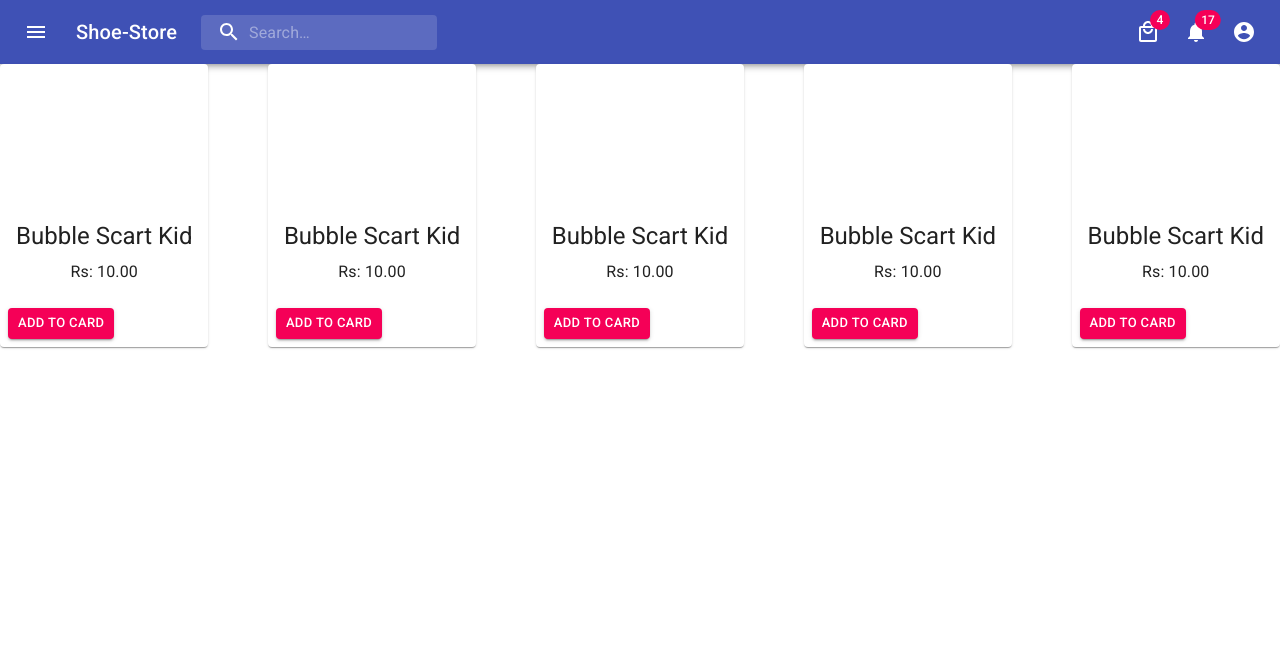
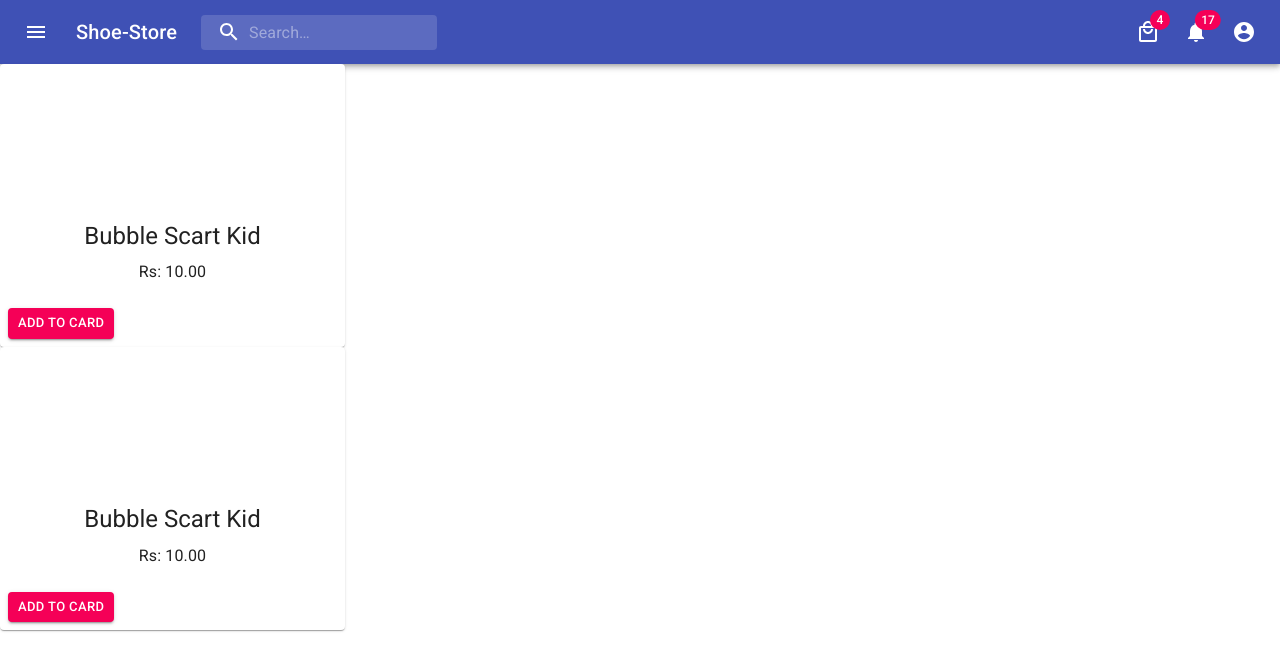
Before and after one commit to BilalHadid/Bootcamp2020-shoe-store, a React (Create React App) app: page / in a window 1280 px wide. Shown: the top 670 px of the page. Built offline with nearby package versions, Linux system fonts and the light colour scheme; the HTML template or start-up script is replaced by a standard one.

Commit message:
Changes Loop

```diff
--- a/src/component/card.js
+++ b/src/component/card.js
@@ -16,25 +16,15 @@ const useStyles = makeStyles({
     height: 140,
   },
   line: {
-    display: "flex",
-    justifyContent: "space-between",
+    display: "grid",
   },
 });
 
 export const Cards = () => {
   const classes = useStyles();
-  const animals = [
-    { id: 1, animal: "Dog" },
-    { id: 2, animal: "Bird" },
-    { id: 3, animal: "Cat" },
-    { id: 4, animal: "Dog" },
-    { id: 5, animal: "Bird" },
-  ];
 
   return (
-    <div className={classes.line}>
-      {animals.map((item) => (
-        <div key={item.id}>
+    <Typography contained="div" className={classes.line}>
       <Card className={classes.root}>
         <CardActionArea>
           <CardMedia
@@ -56,8 +46,28 @@ export const Cards = () => {
           </Button>
         </CardActions>
       </Card>
-        </div>
-      ))}
-    </div>
+      {/* 2nd */}
+      <Card className={classes.root}>
+        <CardActionArea>
+          <CardMedia
+            className={classes.media}
+            image="https://cdn.shopify.com/s/files/1/0143/1552/0054/products/161-9512-b_360x.jpg?
+          v=1586895688"
+            title="Contemplative Reptile"
+          />
+          <CardContent>
+            <Typography gutterBottom variant="h5" component="h2">
+              Bubble Scart Kid
+            </Typography>
+            <Typography>Rs: 10.00</Typography>
+          </CardContent>
+        </CardActionArea>
+        <CardActions>
+          <Button size="small" variant="contained" color="secondary">
+            Add To Card
+          </Button>
+        </CardActions>
+      </Card>
+    </Typography>
   );
 };
```
Lines whose indentation alone changed are shown as unchanged.
